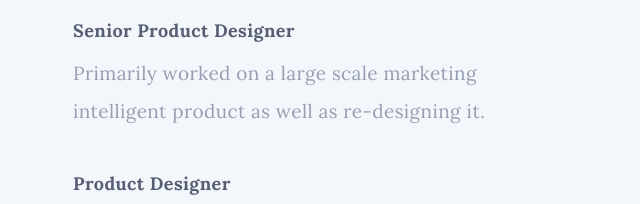
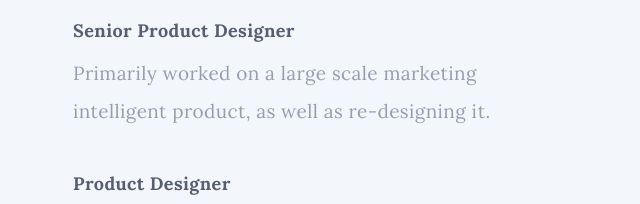
Before and after one commit to madebydor/cv, a website: page index.html at #/experience in a window 1280 px wide. Shown: the part 298-502 px from the top of the page, 467-1107 px from the left. Drawn offline with Linux system fonts and the light colour scheme.

Commit message:
experience updated

```diff
--- a/app/templates/experience/experience.html
+++ b/app/templates/experience/experience.html
@@ -18,7 +18,7 @@
                     <div class="col-md-7">
                         <h4>Senior Product Designer</h4>
                         <p>
-                            Primarily worked on a large scale marketing intelligent product as well as re-designing it.
+                            Primarily worked on a large scale marketing intelligent product, as well as re-designing it.
                         </p>
                     </div>
                 </div>
```
